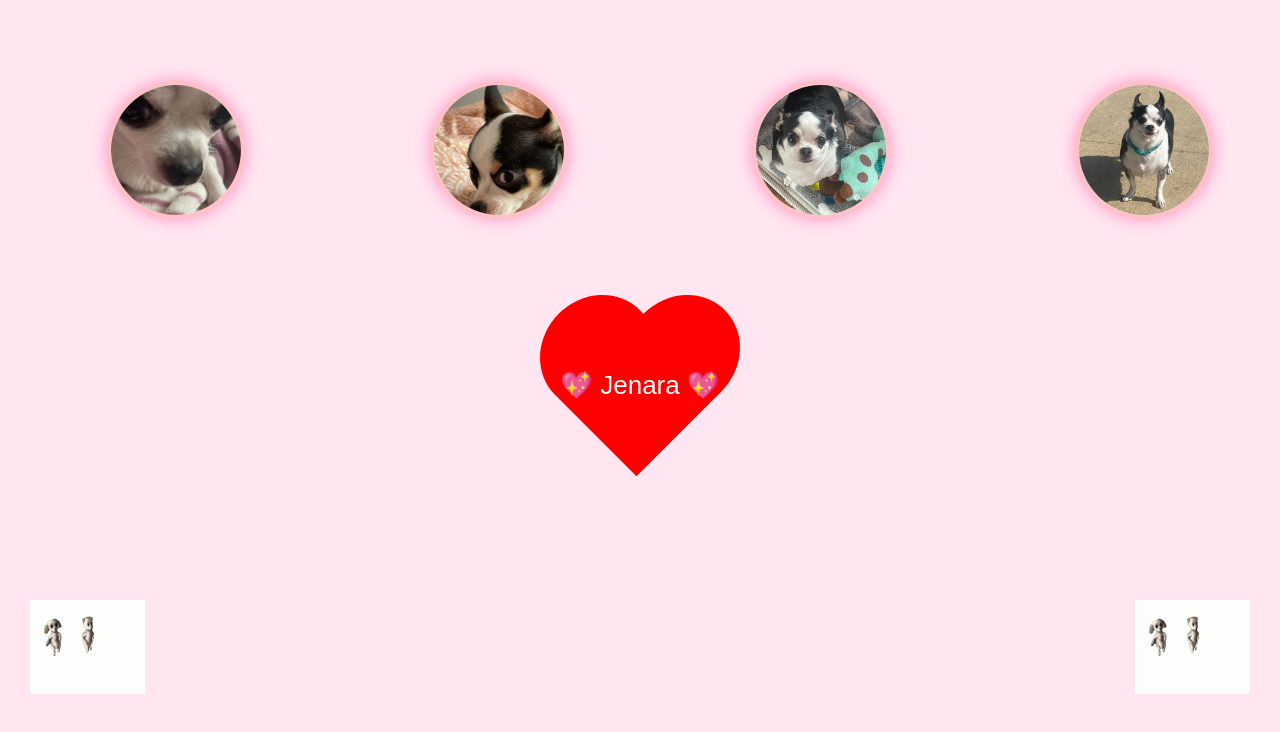
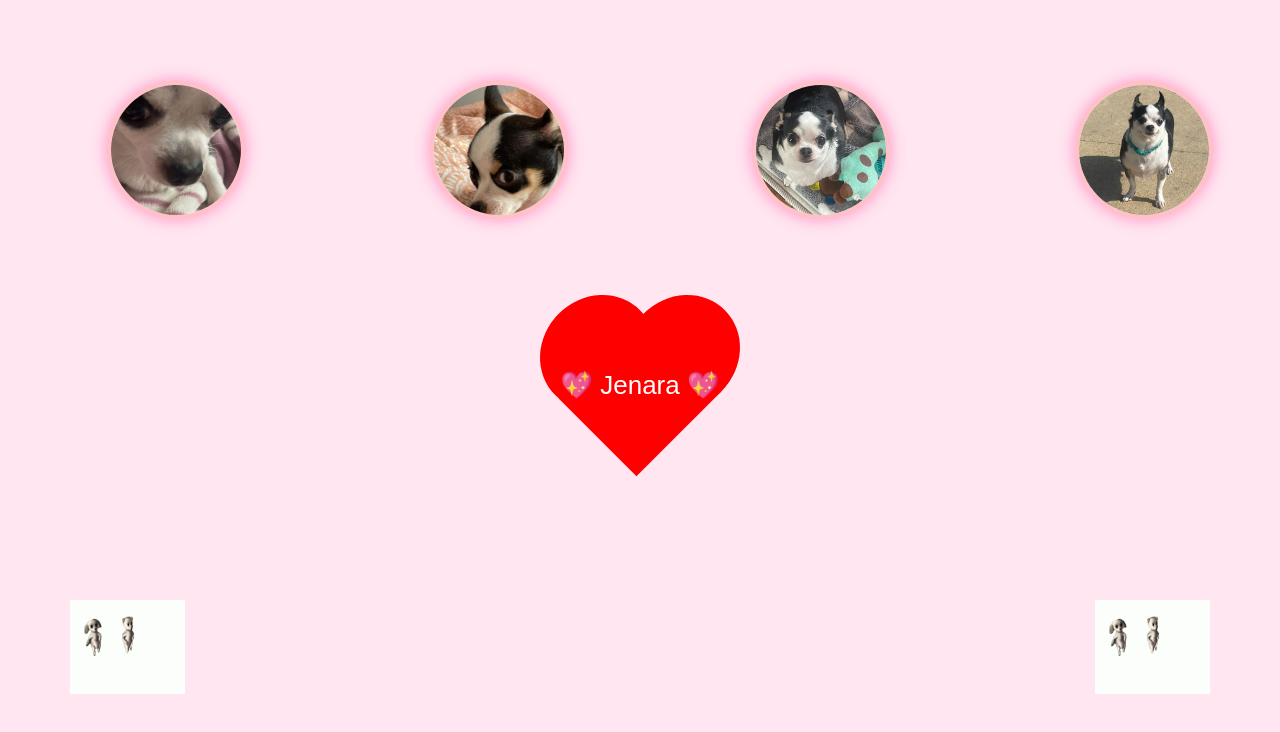
Before and after one commit to ghost-21atp/Feliz-cumplea-os-, a plain HTML site: page index.html in a window 1280 px wide. Shown: the top 732 px of the page. Drawn offline with nearby package versions, Linux system fonts and the light colour scheme.

Commit message:
Update styles.css

```diff
--- a/styles.css
+++ b/styles.css
@@ -118,9 +118,9 @@ body {
 }
 
 .left {
-  left: 30px;
+  left: 70px;
 }
 
 .right {
-  right: 30px;
+  right: 70px;
 }
```
